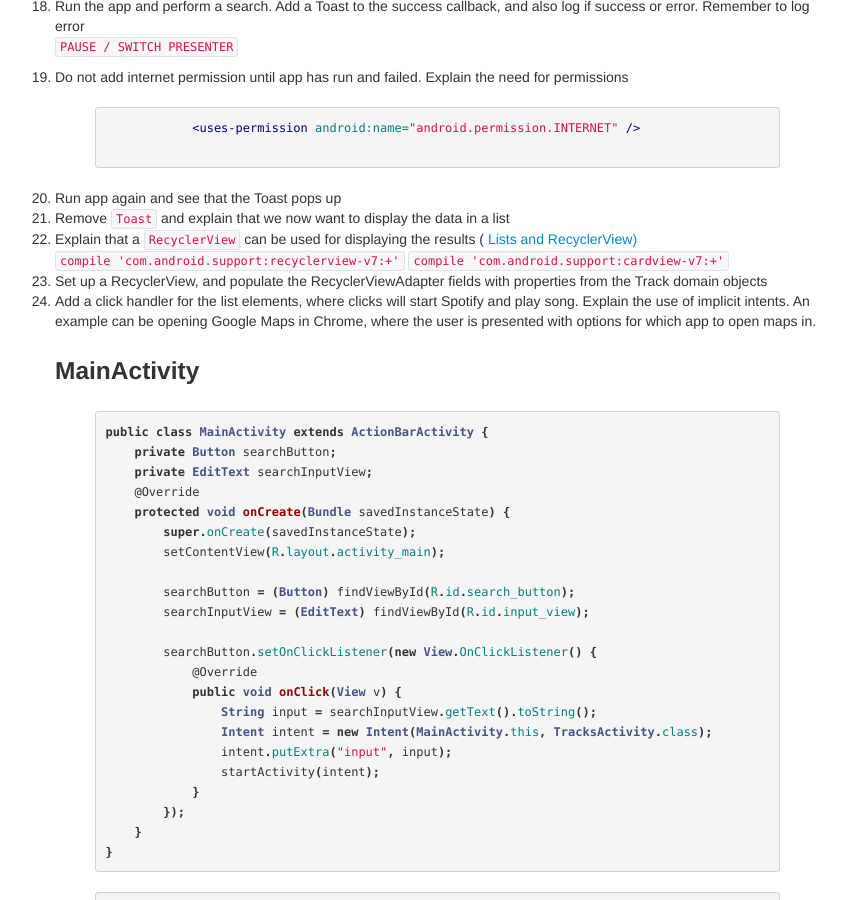
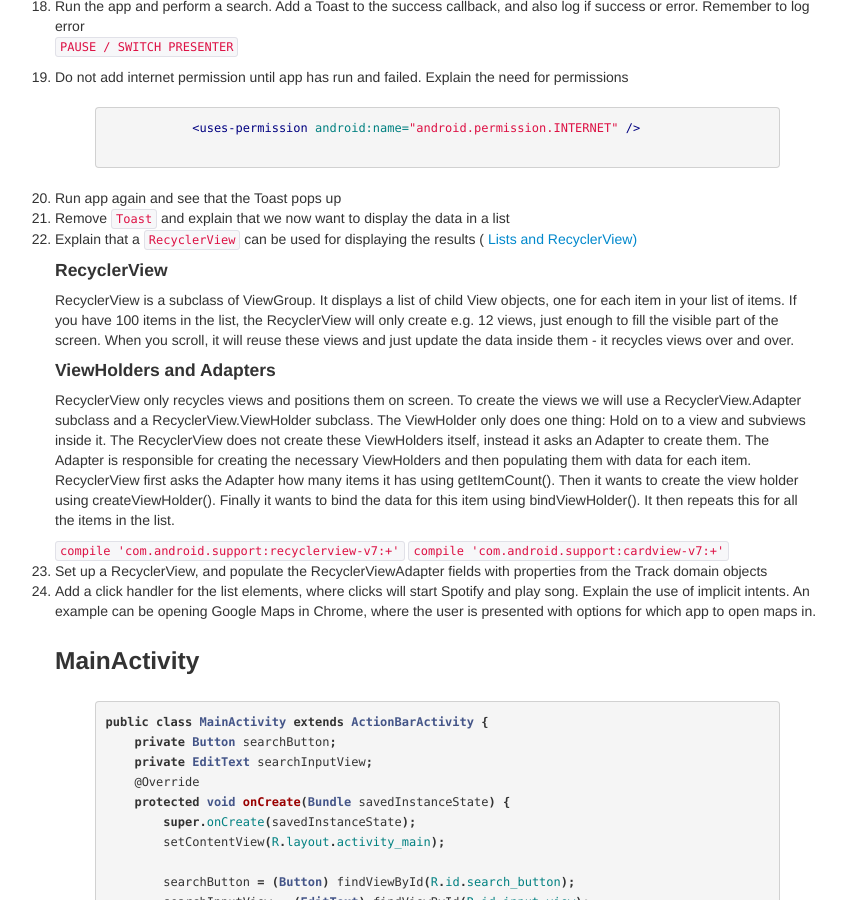
Before and after one commit to bekk/android101, a Jekyll site: the page built from docs/pages/manuscript.html, in a window 1280 px wide and 900 px high, scrolled down 987 px. Shown: the whole window, without its empty margins (5-851 px from the left). Built offline with Jekyll 4.4.1, drawn with Linux system fonts in a browser that asks for light colours; Markdown is read by kramdown in place of the engine named in the settings.

Commit message:
Inline paragraphs about recyclerview and friends

```diff
--- a/docs/pages/manuscript.html
+++ b/docs/pages/manuscript.html
@@ -46,7 +46,22 @@ title: Manuscript
 	<li>Run app again and see that the Toast pops up</li>
 
     <li>Remove <code>Toast</code> and explain that we now want to display the data in a list </li>
-    <li> Explain that a <code>RecyclerView</code> can be used for displaying the results (<a href="list-recycler-view.html"> Lists and RecyclerView)</a> </li>
+    <li>
+			Explain that a <code>RecyclerView</code> can be used for displaying the results (<a href="list-recycler-view.html"> Lists and RecyclerView)</a>
+			<div>
+				<h4>RecyclerView</h4>
+				<p>
+					RecyclerView is a subclass of ViewGroup. It displays a list of child View objects, one for each item in your list of items. If you have 100 items in the list, the RecyclerView will only create e.g. 12 views, just enough to fill the visible part of the screen. When you scroll, it will reuse these views and just update the data inside them - it recycles views over and over.
+				</p>
+			</div>
+			<div>
+				<h4>ViewHolders and Adapters</h4>
+				<p>
+					RecyclerView only recycles views and positions them on screen. To create the views we will use a RecyclerView.Adapter subclass and a RecyclerView.ViewHolder subclass. The ViewHolder only does one thing: Hold on to a view and subviews inside it. The RecyclerView does not create these ViewHolders itself, instead it asks an Adapter to create them. The Adapter is responsible for creating the necessary ViewHolders and then populating them with data for each item. RecyclerView first asks the Adapter how many items it has using getItemCount(). Then it wants to create the view holder using createViewHolder(). Finally it wants to bind the data for this item using bindViewHolder(). It then repeats this for all the items in the list.
+				</p>
+			</div>
+
+		</li>
     <code>compile 'com.android.support:recyclerview-v7:+'</code> <code> compile 'com.android.support:cardview-v7:+'</code>
     <li> Set up a RecyclerView, and populate the RecyclerViewAdapter fields with properties from the Track domain objects</li>
     <li>Add a click handler for the list elements, where clicks will start Spotify and play song. Explain the use of implicit intents. An example
```
